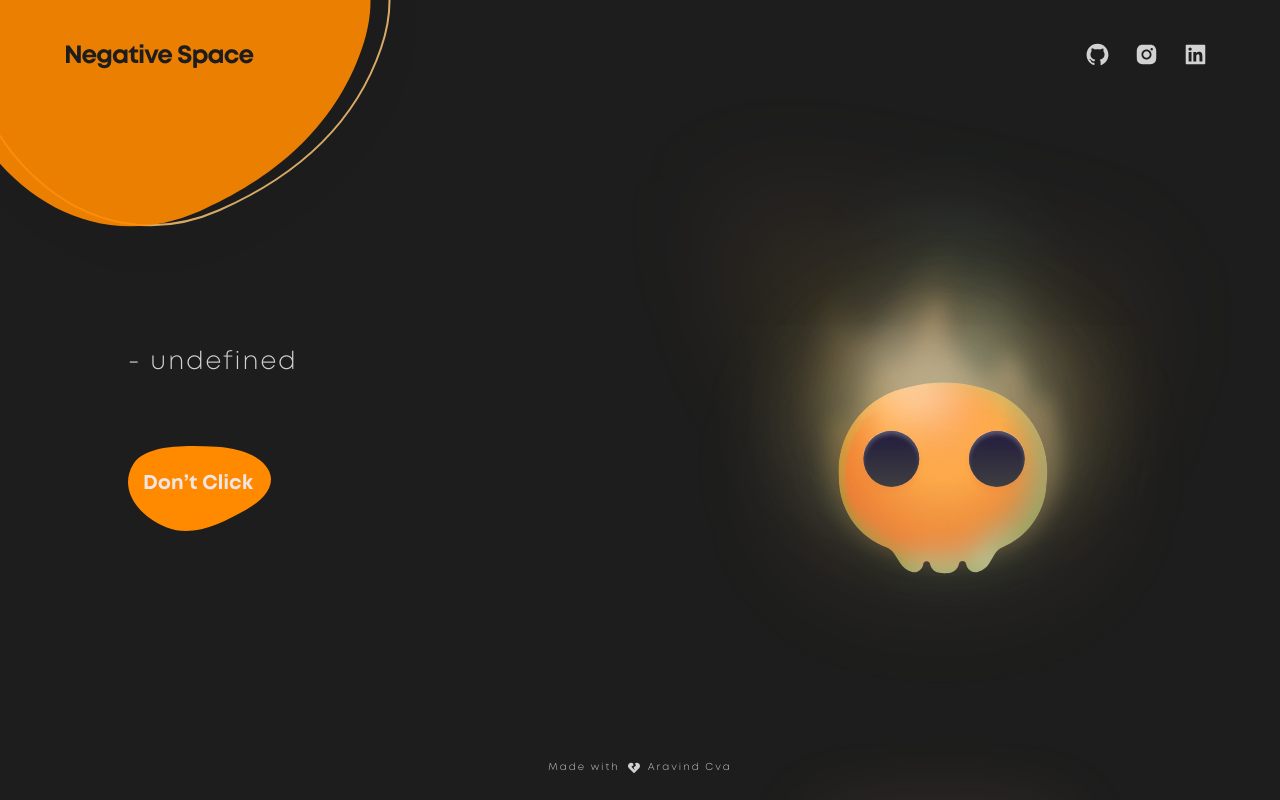
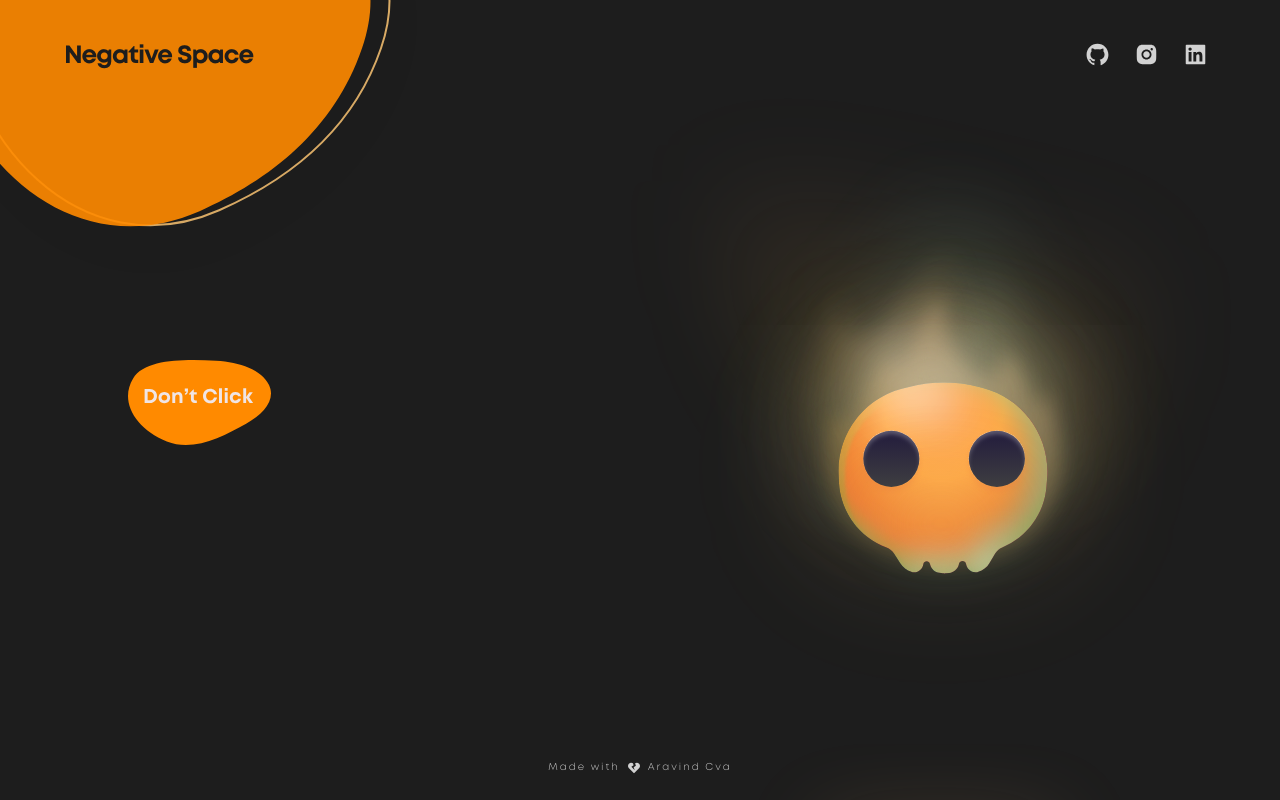
Before and after one commit to aravindasiva/demotivational-quotes-web, a Next.js app: page / in a window 1280 px wide. Built offline with nearby package versions, Linux system fonts and the light colour scheme; no server answers.

Commit message:
wait for data

```diff
--- a/containers/HomeContainer/index.tsx
+++ b/containers/HomeContainer/index.tsx
@@ -44,6 +44,8 @@ const HomeContainer = () => {
             </Center>
           </Box>
           <Box position='fixed' top='40%' left='10%'>
+            {data &&
+              <>
                 <AnimatePresence exitBeforeEnter>
                   <motion.div
                     key={data?.randomQuote?.id}
@@ -66,6 +68,8 @@ const HomeContainer = () => {
                     <Text py={6} color='#D2D2D2' textStyle={TextStyles.caption} fontSize={25}>{`- ${data?.randomQuote?.author}`}</Text>
                   </motion.div>
                 </AnimatePresence>
+              </>
+            }
             <Box py={10}>
               <motion.button whileTap={{ scale: 0.8 }} transition={{ type: "spring", stiffness: 200 }} onClick={() => onDontClick()}>
                 <DontClick />
```
Lines whose indentation alone changed are shown as unchanged.
